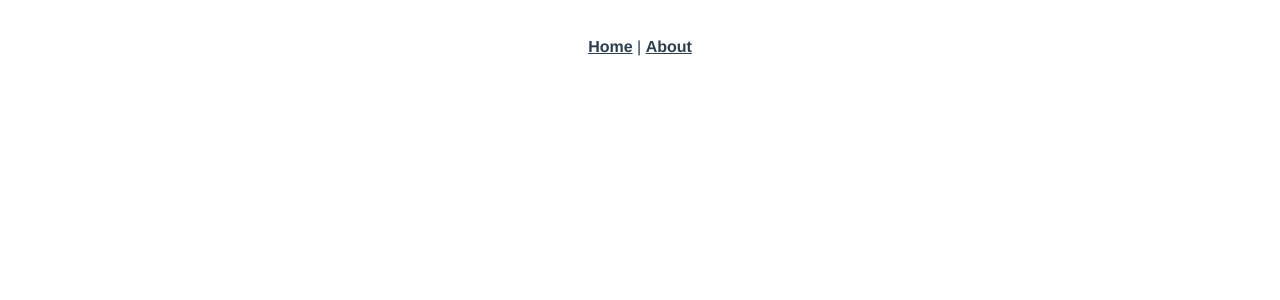
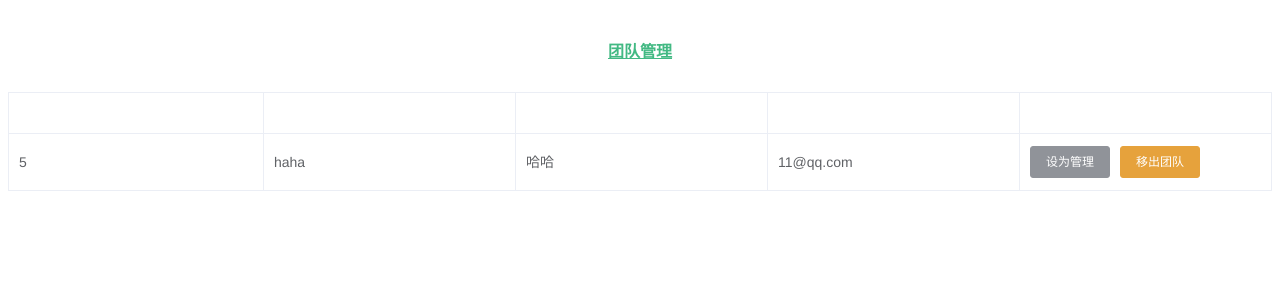
Before and after one commit to Lokirovskaya/Vue-2022-Summer, a Vue app: page /teammanagement in a window 1280 px wide. Shown: the top 300 px of the page. Built offline with nearby package versions, Linux system fonts and the light colour scheme.

Commit message:
basic team management

```diff
--- a/src/App.vue
+++ b/src/App.vue
@@ -1,8 +1,9 @@
 <template>
   <div id="app">
     <nav>
-      <router-link to="/">Home</router-link> |
-      <router-link to="/about">About</router-link>
+      <!-- <router-link to="/">Home</router-link> |
+      <router-link to="/about">About</router-link> -->
+      <router-link to="/teammanagement">团队管理</router-link>
     </nav>
     <router-view/>
   </div>
--- a/src/router/index.js
+++ b/src/router/index.js
@@ -17,6 +17,11 @@ const routes = [
     // this generates a separate chunk (about.[hash].js) for this route
     // which is lazy-loaded when the route is visited.
     component: () => import(/* webpackChunkName: "about" */ '../views/AboutView.vue')
+  },
+  {
+    path: '/teammanagement',
+    name: 'teammanagement',
+    component: () => import('../views/TeamManagement.vue')
   }
 ]
 
--- /dev/null
+++ b/src/views/TeamManagement.vue
@@ -0,0 +1,35 @@
+<template>
+  <div>
+    <el-table :data="testdata" stripe border>
+      <el-table-column prop="userid" lable="ID"></el-table-column>
+      <el-table-column prop="username" lable="昵称"></el-table-column>
+      <el-table-column prop="truename" lable="真实姓名"></el-table-column>
+      <el-table-column prop="email" lable="邮箱"></el-table-column>
+      <el-table-column>
+        <template>
+          <el-button type="info" size="small">设为管理</el-button>
+          <el-button type="warning" size="small">移出团队</el-button>
+        </template>
+      </el-table-column>
+    </el-table>
+  </div>
+</template>
+
+<script>
+  export default {
+    name: 'TeamManagement',
+
+    data() {
+      return {
+        testdata: [
+          {
+            userid: 5,
+            username: 'haha',
+            truename: '哈哈',
+            email: '11@qq.com',
+          },
+        ],
+      };
+    },
+  };
+</script>
```
